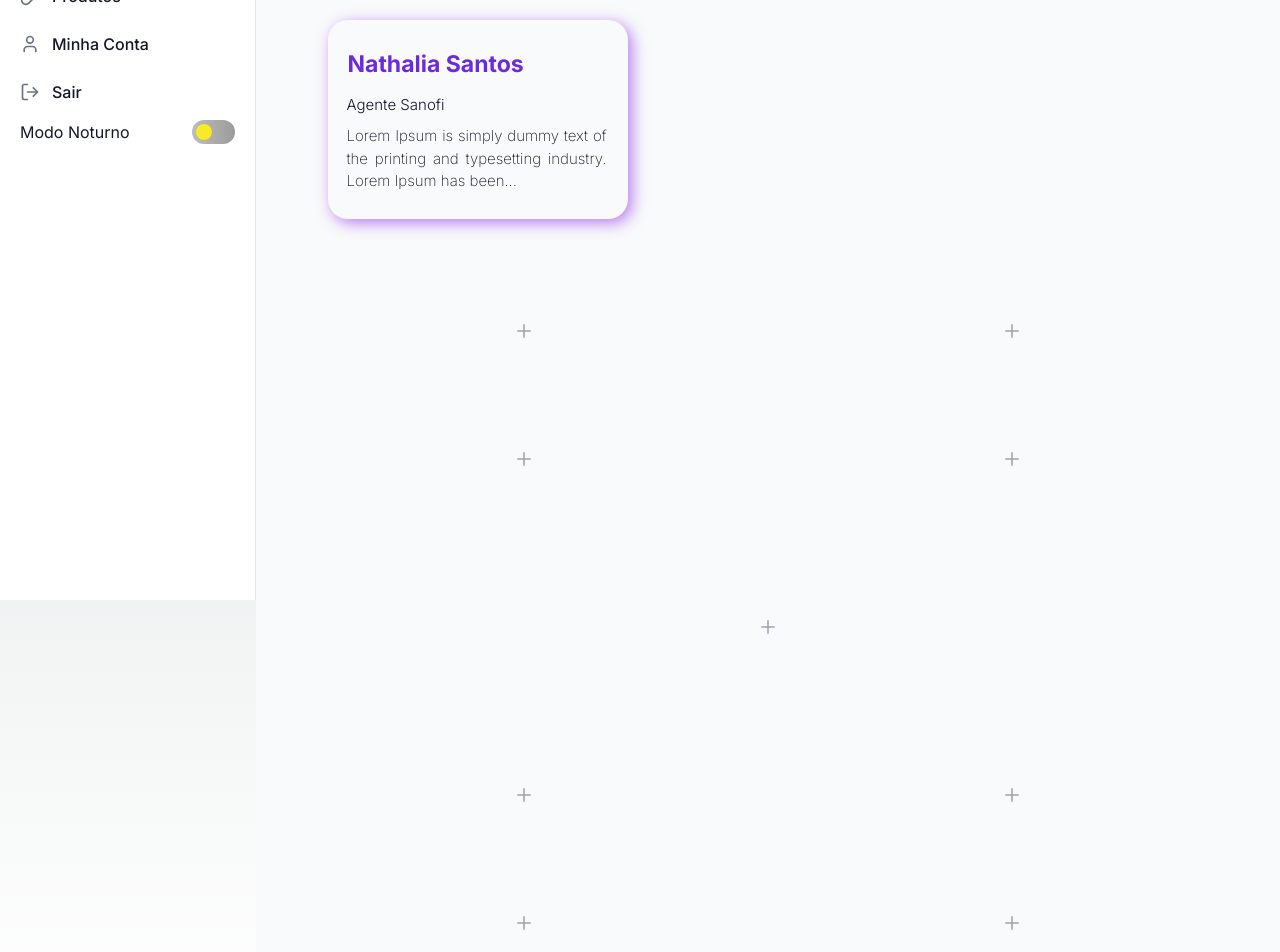
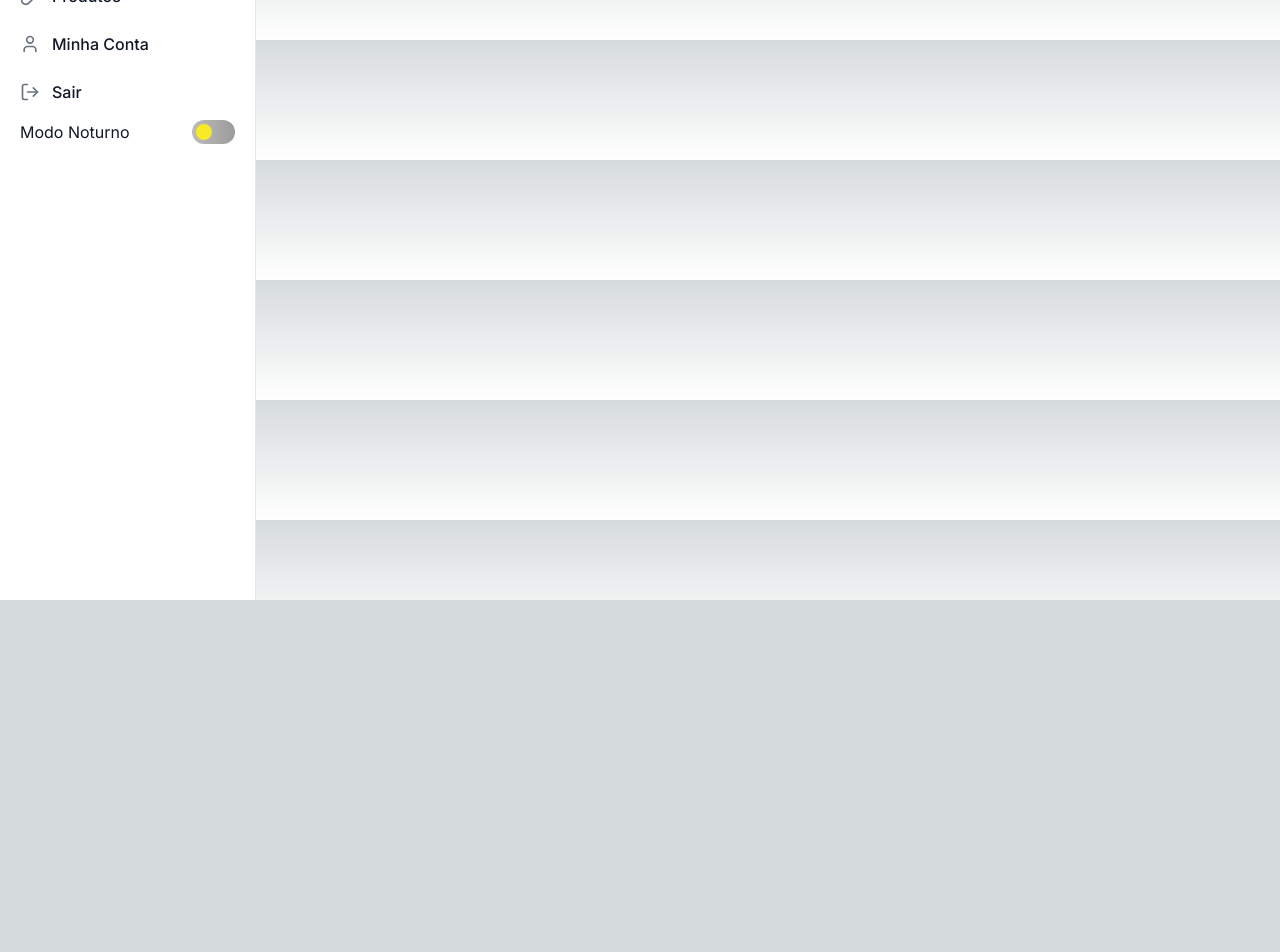
Before and after one commit to leobianor/CureQuest, a Next.js app: page /dashboard/doencas in a window 1280 px wide. Shown: the part 200-1152 px from the top of the page. After the commit the page ends 800 px from the top, so only its background shows below. Built offline with nearby package versions, Linux system fonts and the light colour scheme.

Commit message:
Adicionando a aba doenças

```diff
--- a/src/app/dashboard/doencas/page.jsx
+++ b/src/app/dashboard/doencas/page.jsx
@@ -1,9 +1,6 @@
 "use client"
 
-import React from "react";
 import Titulo from "@/components/Titulo"
-import Image from "next/image"
-import logo from "@/images/logo.png"
 import 'flowbite';
 import NavbarDashboard from "@/components/NavbarDashbord";
 
@@ -12,113 +9,13 @@ export default function Home() {
     //mock
     return (
         <>
-            <NavbarDashboard />
+        <NavbarDashboard />
             <div className="p-4 sm:ml-64 bg-gray-50 dark:bg-gray-900">
                 <div className="p-4 mt-14">
                     <div className="text-gray-900 dark:text-white font-medium tracking-[1.9px] text-[34px]  max-md:ml-[10px]">
-                        <span>
-                            Olá{" "}
-                        </span>
-                        <span className="font-bold text-purple-700">
-                            Dr. Marcio
-                        </span>
-                        <span>
-                            , bem-vindo de novo!
-                        </span>
+
                     </div>
-                    <div className="flex items-start justify-start mb-4 ">
-                        <div className="items-start self-stretch flex flex-col pt-[24px] pb-[40px] px-[20px]">
-                            <Titulo>Notificações</Titulo>
-                            <div className="flex flex-wrap">
-                                <div id="cardMenssagem" className="justify-center items-start bg-gray-50 dark:bg-gray-800 shadow-[4px_4px_15px_0px_rgba(122,0,234,0.50)] w-full max-w-[300px] flex flex-col ml-[20px] mt-[25px]  px-[20px] py-[26px] rounded-[20px] max-md:ml-[10px]">
-                                    <div className="w-full max-w-[293px] ml-[-3px] self-center flex flex-col mt-px">
-                                        <h2
-                                            className="justify-center text-purple-700 not-italic font-bold text-[23px] ml-px max-md:ml-px"
-                                        >
-                                            Nathalia Santos
-                                        </h2>
-                                        <h3
-                                            className="text-gray-900 dark:text-white not-italic font-light text-[15px] mt-[12px]"
-                                        >
-                                            Agente Sanofi
-                                        </h3>
-                                        <span className="text-gray-900 dark:text-white text-justify not-italic font-[275] text-[15px] self-stretch mt-[9px]">
-                                            Lorem Ipsum is simply dummy text of the
-                                            printing and typesetting industry. Lorem Ipsum
-                                            has been...
-                                        </span>
-                                    </div>
-                                </div>
-                            </div>
-                        </div>
-                    </div>
-                    <div className="grid grid-cols-2 gap-4 mb-4">
-                        <div className="flex items-center justify-center rounded bg-gray-50 h-28 dark:bg-gray-800">
-                            <p className="text-2xl text-gray-400 dark:text-gray-500">
-                                <svg className="w-3.5 h-3.5" aria-hidden="true" xmlns="http://www.w3.org/2000/svg" fill="none" viewBox="0 0 18 18">
-                                    <path stroke="currentColor" stroke-linecap="round" stroke-linejoin="round" stroke-width="2" d="M9 1v16M1 9h16" />
-                                </svg>
-                            </p>
-                        </div>
-                        <div className="flex items-center justify-center rounded bg-gray-50 h-28 dark:bg-gray-800">
-                            <p className="text-2xl text-gray-400 dark:text-gray-500">
-                                <svg className="w-3.5 h-3.5" aria-hidden="true" xmlns="http://www.w3.org/2000/svg" fill="none" viewBox="0 0 18 18">
-                                    <path stroke="currentColor" stroke-linecap="round" stroke-linejoin="round" stroke-width="2" d="M9 1v16M1 9h16" />
-                                </svg>
-                            </p>
-                        </div>
-                        <div className="flex items-center justify-center rounded bg-gray-50 h-28 dark:bg-gray-800">
-                            <p className="text-2xl text-gray-400 dark:text-gray-500">
-                                <svg className="w-3.5 h-3.5" aria-hidden="true" xmlns="http://www.w3.org/2000/svg" fill="none" viewBox="0 0 18 18">
-                                    <path stroke="currentColor" stroke-linecap="round" stroke-linejoin="round" stroke-width="2" d="M9 1v16M1 9h16" />
-                                </svg>
-                            </p>
-                        </div>
-                        <div className="flex items-center justify-center rounded bg-gray-50 h-28 dark:bg-gray-800">
-                            <p className="text-2xl text-gray-400 dark:text-gray-500">
-                                <svg className="w-3.5 h-3.5" aria-hidden="true" xmlns="http://www.w3.org/2000/svg" fill="none" viewBox="0 0 18 18">
-                                    <path stroke="currentColor" stroke-linecap="round" stroke-linejoin="round" stroke-width="2" d="M9 1v16M1 9h16" />
-                                </svg>
-                            </p>
-                        </div>
-                    </div>
-                    <div className="flex items-center justify-center h-48 mb-4 rounded bg-gray-50 dark:bg-gray-800">
-                        <p className="text-2xl text-gray-400 dark:text-gray-500">
-                            <svg className="w-3.5 h-3.5" aria-hidden="true" xmlns="http://www.w3.org/2000/svg" fill="none" viewBox="0 0 18 18">
-                                <path stroke="currentColor" stroke-linecap="round" stroke-linejoin="round" stroke-width="2" d="M9 1v16M1 9h16" />
-                            </svg>
-                        </p>
-                    </div>
-                    <div className="grid grid-cols-2 gap-4">
-                        <div className="flex items-center justify-center rounded bg-gray-50 h-28 dark:bg-gray-800">
-                            <p className="text-2xl text-gray-400 dark:text-gray-500">
-                                <svg className="w-3.5 h-3.5" aria-hidden="true" xmlns="http://www.w3.org/2000/svg" fill="none" viewBox="0 0 18 18">
-                                    <path stroke="currentColor" stroke-linecap="round" stroke-linejoin="round" stroke-width="2" d="M9 1v16M1 9h16" />
-                                </svg>
-                            </p>
-                        </div>
-                        <div className="flex items-center justify-center rounded bg-gray-50 h-28 dark:bg-gray-800">
-                            <p className="text-2xl text-gray-400 dark:text-gray-500">
-                                <svg className="w-3.5 h-3.5" aria-hidden="true" xmlns="http://www.w3.org/2000/svg" fill="none" viewBox="0 0 18 18">
-                                    <path stroke="currentColor" stroke-linecap="round" stroke-linejoin="round" stroke-width="2" d="M9 1v16M1 9h16" />
-                                </svg>
-                            </p>
-                        </div>
-                        <div className="flex items-center justify-center rounded bg-gray-50 h-28 dark:bg-gray-800">
-                            <p className="text-2xl text-gray-400 dark:text-gray-500">
-                                <svg className="w-3.5 h-3.5" aria-hidden="true" xmlns="http://www.w3.org/2000/svg" fill="none" viewBox="0 0 18 18">
-                                    <path stroke="currentColor" stroke-linecap="round" stroke-linejoin="round" stroke-width="2" d="M9 1v16M1 9h16" />
-                                </svg>
-                            </p>
-                        </div>
-                        <div className="flex items-center justify-center rounded bg-gray-50 h-28 dark:bg-gray-800">
-                            <p className="text-2xl text-gray-400 dark:text-gray-500">
-                                <svg className="w-3.5 h-3.5" aria-hidden="true" xmlns="http://www.w3.org/2000/svg" fill="none" viewBox="0 0 18 18">
-                                    <path stroke="currentColor" stroke-linecap="round" stroke-linejoin="round" stroke-width="2" d="M9 1v16M1 9h16" />
-                                </svg>
-                            </p>
-                        </div>
-                    </div>
+
                 </div>
             </div>
 
--- a/src/components/navbarDashbord.jsx
+++ b/src/components/navbarDashbord.jsx
@@ -88,14 +88,14 @@ export default function NavbarDashboard() {
         <div className="h-full px-3 pb-4 overflow-y-auto bg-white dark:bg-gray-800">
           <ul className="space-y-2 font-medium">
             <li>
-              <a href="#" className="flex items-center p-2 text-gray-900 rounded-lg dark:text-white hover:bg-gray-100 dark:hover:bg-gray-700 group">
+              <a href="/dashboard/home" className="flex items-center p-2 text-gray-900 rounded-lg dark:text-white hover:bg-gray-100 dark:hover:bg-gray-700 group">
                 <svg xmlns="http://www.w3.org/2000/svg" width="24" height="24" viewBox="0 0 24 24" fill="none" stroke="currentColor" stroke-width="2" stroke-linecap="round" stroke-linejoin="round" className="flex-shrink-0 w-5 h-5 text-gray-500 transition duration-75 dark:text-gray-400 group-hover:text-gray-900 dark:group-hover:text-white">
                   <path d="m3 9 9-7 9 7v11a2 2 0 0 1-2 2H5a2 2 0 0 1-2-2z" /><polyline points="9 22 9 12 15 12 15 22" /></svg>
                 <span className="ml-3">Home</span>
               </a>
             </li>
             <li>
-              <a href="#" className="flex items-center p-2 text-gray-900 rounded-lg dark:text-white hover:bg-gray-100 dark:hover:bg-gray-700 group">
+              <a href="/dashboard/doencas" className="flex items-center p-2 text-gray-900 rounded-lg dark:text-white hover:bg-gray-100 dark:hover:bg-gray-700 group">
                 <svg xmlns="http://www.w3.org/2000/svg" width="24" height="24" viewBox="0 0 24 24" fill="none" stroke="currentColor" stroke-width="2" stroke-linecap="round" stroke-linejoin="round" className="flex-shrink-0 w-5 h-5 text-gray-500 transition duration-75 dark:text-gray-400 group-hover:text-gray-900 dark:group-hover:text-white">
                   <path d="M19 14c1.49-1.46 3-3.21 3-5.5A5.5 5.5 0 0 0 16.5 3c-1.76 0-3 .5-4.5 2-1.5-1.5-2.74-2-4.5-2A5.5 5.5 0 0 0 2 8.5c0 2.3 1.5 4.05 3 5.5l7 7Z" /><path d="M3.22 12H9.5l.5-1 2 4.5 2-7 1.5 3.5h5.27" /></svg>
 
```
